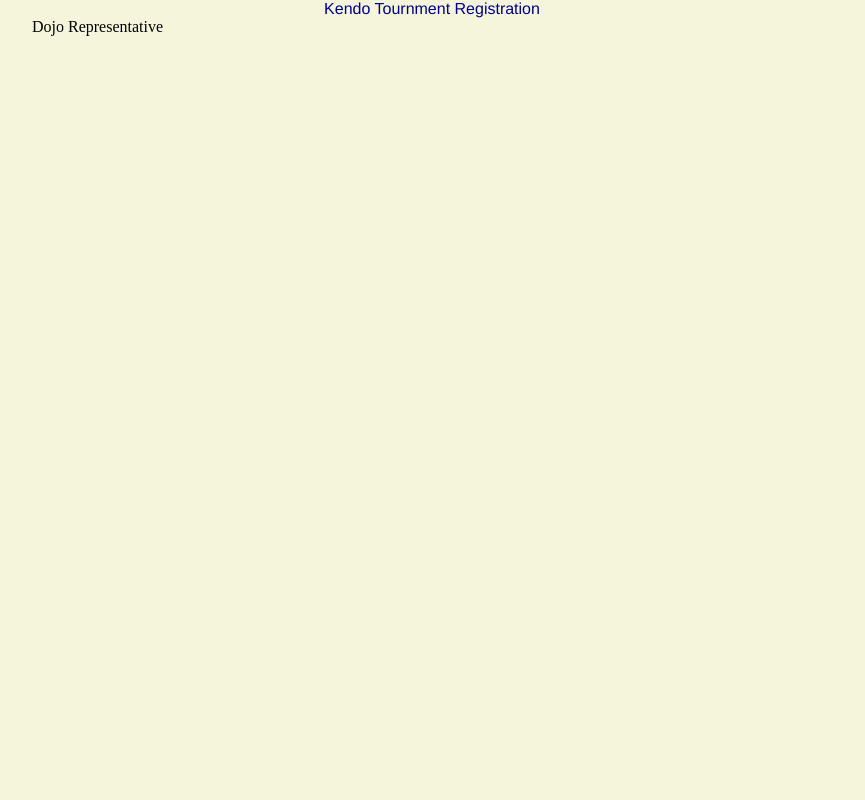
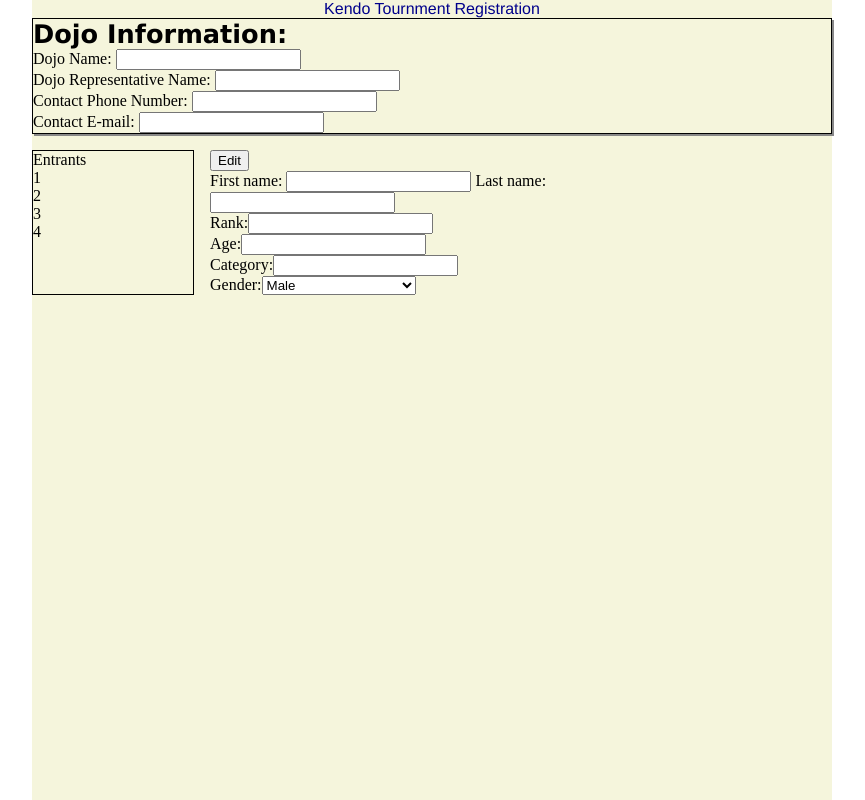
Before and after one commit to SleepyInstructor/RegKen, an Angular app: page / in a window 1280 px wide. Shown: the whole page, without its empty margins (208-1073 px from the left). Built offline with nearby package versions, Linux system fonts and the light colour scheme.

Commit message:
temp work

```diff
--- a/src/app/app.component.html
+++ b/src/app/app.component.html
@@ -6,3 +6,7 @@
 <dojo-representative>
 
 </dojo-representative>
+<div class="participants">
+<participant-list></participant-list>
+<participant-form></participant-form>
+</div>
--- a/src/app/app.module.ts
+++ b/src/app/app.module.ts
@@ -6,12 +6,14 @@ import { ParticipantInfo} from './parti-info.service';
 import { DojoRepresentativeComponent } from './dojo-representative/dojo-representative.component';
 import { ParticipantListComponent } from './participant-list/participant-list.component';
 import { RegkenconfigService} from './regkenconfig.service';
+import { ParticipantFormComponent } from './participant-form/participant-form.component';
 
 @NgModule({
   declarations: [
     AppComponent,
     DojoRepresentativeComponent,
-    ParticipantListComponent
+    ParticipantListComponent,
+    ParticipantFormComponent
   ],
   imports: [
     BrowserModule
--- a/src/app/dojo-representative/dojo-representative.component.html
+++ b/src/app/dojo-representative/dojo-representative.component.html
@@ -1,4 +1,20 @@
-<div>
-   <div class="field"><label>Dojo Representative</label><div class="field">
+<div class="frame">
+    <div class="primary_title" >Dojo Information:</div>
+    <div class="field">
+        <label>Dojo Name: </label>
+        <input type="text" name="firstname">
+    </div>
+    <div class="field">
+        <label>Dojo Representative Name: </label>
+        <input type="text" name="firstname">
+    </div>
+    <div>
+        <label>Contact Phone Number: </label>
+        <input type="text" name="firstname">
+    </div>
+    <div>
+            <label>Contact E-mail: </label>
+            <input type="text" name="firstname">
+        </div>
 
 </div>
--- /dev/null
+++ b/src/app/participant-form/participant-form.component.html
@@ -0,0 +1,13 @@
+<div>
+  <input type="button" value="Edit"><br>
+   First name: <input type="text" name="" id="">  Last name: <br><input type="text" name="" id=""><br>
+   Rank:<input type="text" name="" id=""><br>
+   Age:<input type="text" name="" id=""><br>
+   Category:<input type="text" name="" id=""><br>
+   Gender:<select>
+     <option value="M">Male</option>
+     <option value="F">Female</option>
+     <option value="T">Transgender</option>
+     <option value="U">Do not want to specify</option>
+   </select>
+</div>
--- /dev/null
+++ b/src/app/participant-form/participant-form.component.ts
@@ -0,0 +1,15 @@
+import { Component, OnInit } from '@angular/core';
+import {ParticipantInfo} from '../parti-info.service';
+@Component({
+  selector: 'participant-form',
+  templateUrl: './participant-form.component.html',
+  styleUrls: ['./participant-form.component.less']
+})
+export class ParticipantFormComponent implements OnInit {
+
+  constructor(private partiInfo: ParticipantInfo) { }
+
+  ngOnInit() {
+  }
+
+}
--- a/src/app/participant-list/participant-list.component.html
+++ b/src/app/participant-list/participant-list.component.html
@@ -1,3 +1,10 @@
-<p>
-  participant-list works!
-</p>
+<div>
+  <div class="mainlist">
+    <span>Entrants</span>
+     <div *ngFor="let num of testlist">
+          {{num}}
+
+     </div>
+
+  </div>
+</div>
--- a/src/app/participant-list/participant-list.component.ts
+++ b/src/app/participant-list/participant-list.component.ts
@@ -1,13 +1,16 @@
 import { Component, OnInit } from '@angular/core';
 
 @Component({
-  selector: 'app-participant-list',
+  selector: 'participant-list',
   templateUrl: './participant-list.component.html',
   styleUrls: ['./participant-list.component.css']
 })
 export class ParticipantListComponent implements OnInit {
 
-  constructor() { }
+  testlist :Array<number> = [ 1, 2, 3 , 4];
+  constructor() {
+
+   }
 
   ngOnInit() {
   }
--- a/src/styles/style.less
+++ b/src/styles/style.less
@@ -1,11 +1,15 @@
 @font-stack:    Helvetica, sans-serif;
 @primary-color: darkblue;
 @background-color : beige;
+html {
+  background-color:white;
+}
 body {
   max-width: 800px;
     margin: 0px auto;
     background-color: @background-color;
     border-color: black;
+    min-height: 100vh;
 
 }
 .title {
@@ -13,3 +17,26 @@ body {
   color: @primary-color;
   text-align: center;
 }
+
+.frame {
+  border: solid 0.5pt black;
+  box-shadow: 2px 2px #888888;
+
+}
+.primary_title {
+  font-size: 160%;
+  font-weight: bold;
+  font-family: 'Lucida Sans', 'Lucida Sans Regular', 'Lucida Grande', 'Lucida Sans Unicode', Geneva, Verdana, sans-serif;
+
+}
+.participants {
+  display: flex;
+  flex-direction: row;
+  margin-top: 1rem;
+  &>:first-child {
+    border: solid 1px;
+    min-height: 40pt;
+    min-width: 10rem;
+    margin-right: 1rem;
+  }
+}
```
Also changed, not shown: src/app/participant-form/participant-form.component.less (added), 2 other files (tests, documents, lock files or other folders).
